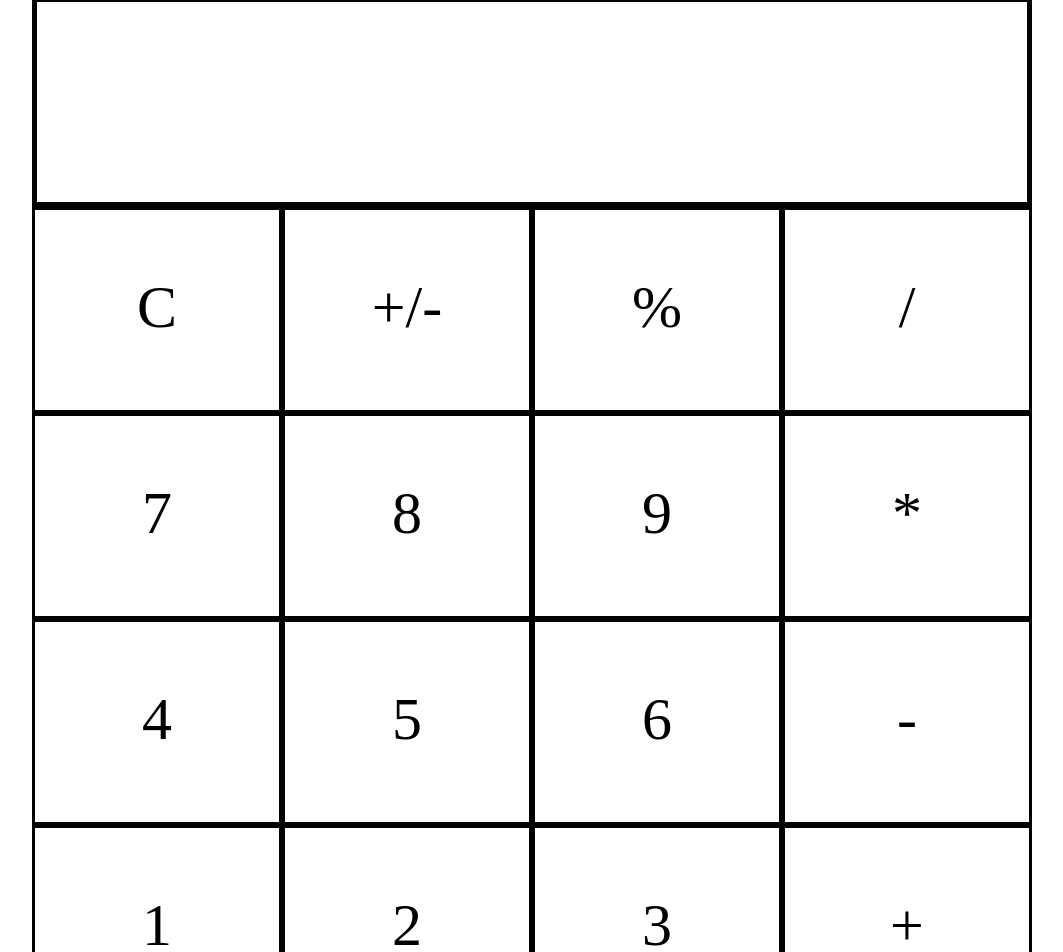
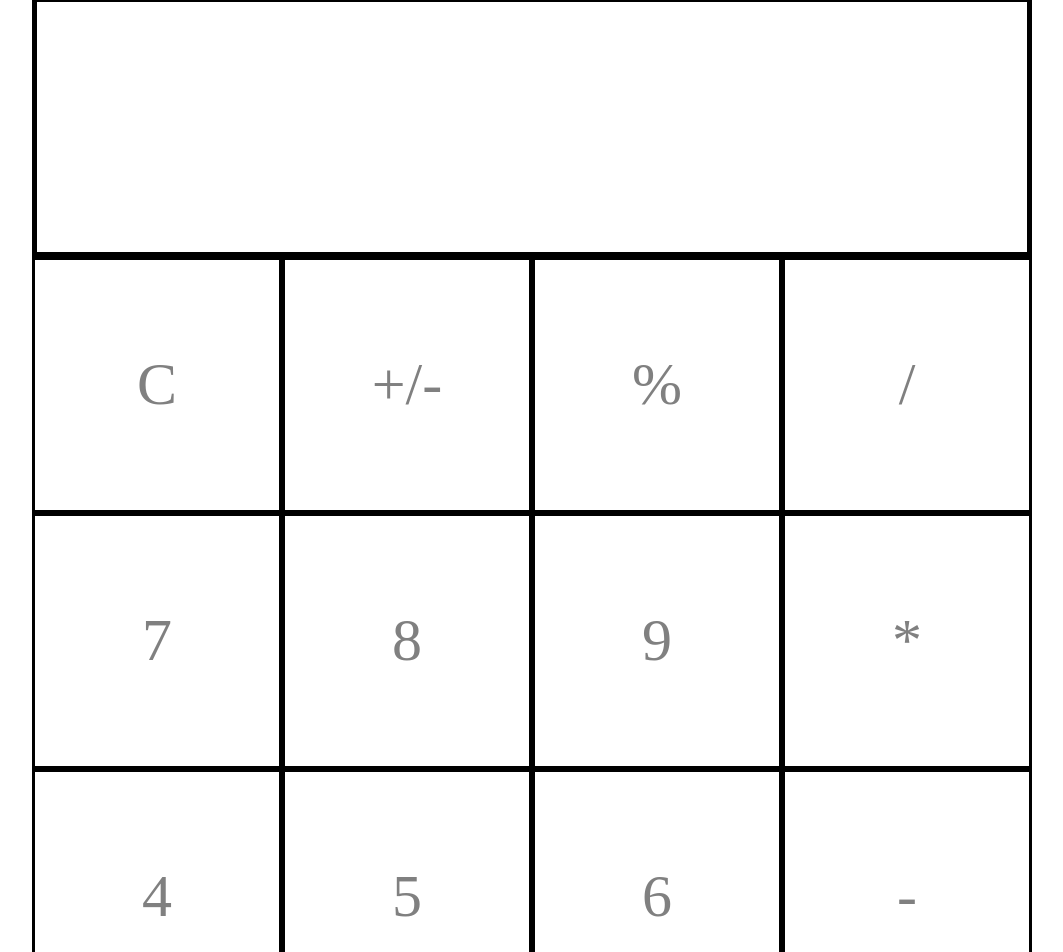
Before and after one commit to bmok88/Reactulator, a React app: page / in a window 1280 px wide. Shown: the part 11-963 px from the top of the page, without its empty margins (108-1171 px from the left). Built offline with nearby package versions, Linux system fonts and the light colour scheme.

Commit message:
Get initial display data of keyboard button presses

```diff
--- a/public/styles.sass
+++ b/public/styles.sass
@@ -8,7 +8,7 @@ html
 
 #display
   width: 99%
-  height: 200px
+  height: 250px
   border: 5px solid black
 
 #keyboard
@@ -19,9 +19,10 @@ html
   display: flex
   div
     flex: 1 1 25%
-    height: 200px
+    height: 250px
+    line-height: 4.15
+    color: grey
     border: 3px solid black
     text-align: center
-    line-height: 3.25
   #zero
     flex: 1 1 506px
--- a/src/components/Display.jsx
+++ b/src/components/Display.jsx
@@ -1,8 +1,8 @@
 import React from 'react';
 
-const Display = ({ value }) => (
+const Display = ({ display }) => (
   <div id="display">
-    <span>{value}</span>
+    <span>{display}</span>
   </div>
 );
 
--- a/src/components/Keyboard.jsx
+++ b/src/components/Keyboard.jsx
@@ -20,7 +20,7 @@ import Zero from './Zero';
 import Decimal from './Decimal';
 import Equals from './Equals';
 
-const Keyboard = () => {
+const Keyboard = ({ add }) => {
   return (
     <div id="keyboard">
       <div className="row one">
@@ -45,7 +45,7 @@ const Keyboard = () => {
         <One />
         <Two />
         <Three />
-        <Plus />
+        <Plus add={add} />
       </div>
       <div className="row five">
         <Zero />
--- a/src/components/Plus.jsx
+++ b/src/components/Plus.jsx
@@ -1,5 +1,5 @@
 import React from 'react';
 
-const Plus = () => <div>+</div>;
+const Plus = ({ add }) => <div onClick={() => add()}>+</div>;
 
 export default Plus;
--- a/src/containers/Calculator.jsx
+++ b/src/containers/Calculator.jsx
@@ -4,11 +4,23 @@ import Display from '../components/Display';
 import Keyboard from '../components/Keyboard';
 
 class Calculator extends Component {
+  state = {
+    display: ''
+  };
+
+  add = () => {
+    this.setState({
+      display: this.state.display + '+'
+    });
+  };
+
   render() {
+    const { display } = this.state;
+
     return (
       <section id="calculator">
-        <Display />
-        <Keyboard />
+        <Display display={display} />
+        <Keyboard add={this.add} />
       </section>
     );
   }
```
